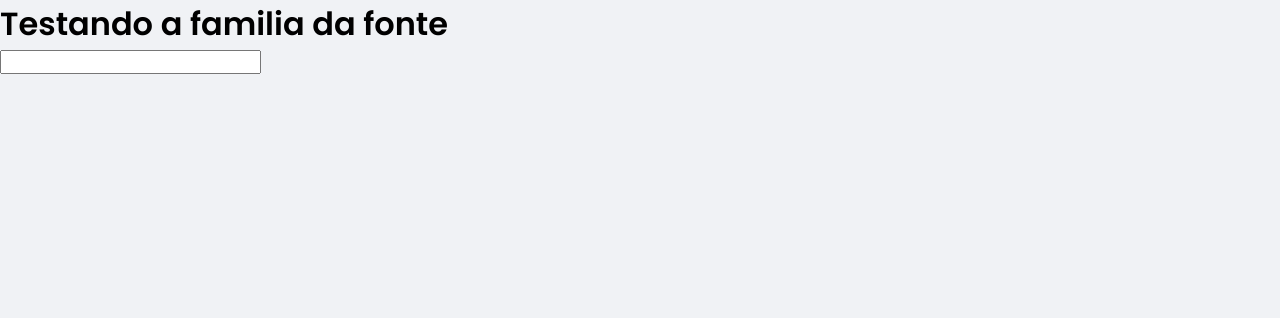
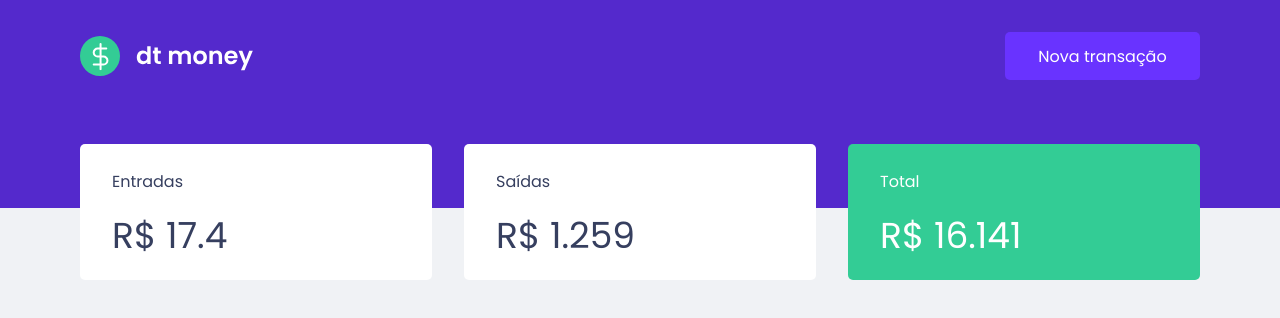
Before and after one commit to ovinidev/DtMoney, a React (Vite) app: page / in a window 1280 px wide. Shown: the top 318 px of the page. Built offline with nearby package versions, Linux system fonts and the light colour scheme.

Commit message:
making header and dashboard

```diff
--- a/src/App.tsx
+++ b/src/App.tsx
@@ -1,5 +1,8 @@
+import { Dashboard } from "./components/Dashboard";
+import { Header } from "./components/Header";
 import { ThemeProvider } from "./styles";
 import { globalStyles } from "./styles/global";
+
 import { dark } from './styles/themes/dark';
 import { light } from './styles/themes/light';
 
@@ -8,8 +11,8 @@ export function App() {
   return (
     <ThemeProvider className={light}>
       {globalStyles()}
-      <h1>Testando a familia da fonte</h1>
-      <input type="text" name="oii" id="" />
+      <Header />
+      <Dashboard />
     </ThemeProvider>
   )
 }
--- /dev/null
+++ b/src/components/Dashboard/index.tsx
@@ -0,0 +1,25 @@
+import { Summary } from "../Summary"
+import { Container, SummaryContainer } from "./styles"
+
+export const Dashboard = () => {
+  return (
+    <Container>
+      <SummaryContainer>
+        <Summary
+          text="Entradas"
+          value={17.400}
+        />
+        <Summary
+          text="Saídas"
+          value={1.259}
+          margin
+        />
+        <Summary
+          text="Total"
+          value={16.141}
+          color='green'
+        />
+      </SummaryContainer>
+    </Container>
+  )
+}
--- /dev/null
+++ b/src/components/Dashboard/styles.ts
@@ -0,0 +1,15 @@
+import { styled } from '../../styles/stitches.config'
+
+export const Container = styled("main", {
+  maxWidth: '70rem',
+  margin: '0 auto',
+})
+
+export const SummaryContainer = styled('div', {
+  display: 'flex',
+  alignItems: 'center',
+  justifyContent: 'center',
+
+  position: 'absolute',
+  top: '9rem'
+})
--- /dev/null
+++ b/src/components/Header/index.tsx
@@ -0,0 +1,13 @@
+import { Button, Container, Content, Logo } from "./styles"
+import logo from '../../assets/logo.svg'
+
+export const Header = () => {
+  return (
+    <Container>
+      <Content>
+        <Logo src={logo} alt="dt money logo" />
+        <Button type="button">Nova transação</Button>
+      </Content>
+    </Container>
+  )
+}
--- /dev/null
+++ b/src/components/Header/styles.ts
@@ -0,0 +1,42 @@
+import { styled } from '../../styles/stitches.config'
+
+export const Container = styled("header", {
+  background: '$primary',
+  position: 'relative',
+})
+
+export const Content = styled("div", {
+  maxWidth: '70rem',
+  margin: '0 auto',
+
+  display: 'flex',
+  alignItems: 'center',
+  justifyContent: 'space-between',
+
+  padding: '2rem 0 8rem',
+})
+
+export const Logo = styled("img", {
+
+})
+
+export const Button = styled("button", {
+  fontSize: '$16',
+  color: '#ffffff',
+  height: '3rem',
+  width: '12.188rem',
+  background: '#6933FF',
+
+  display: 'flex',
+  alignItems: 'center',
+  justifyContent: 'center',
+
+  borderRadius: '$1',
+  border: 'none',
+
+  transition: 'filter 0.3s ease-in',
+
+  '&:hover': {
+    filter: 'brightness(0.9)'
+  }
+})
--- /dev/null
+++ b/src/components/Summary/index.tsx
@@ -0,0 +1,16 @@
+import { VariantProps } from "@stitches/react"
+import { Container, Text, Value } from "./styles"
+
+type SummaryProps = VariantProps <typeof Container> & {
+  text: string,
+  value: number
+}
+
+export const Summary = ({text, value, ...rest} : SummaryProps) => {
+  return (
+    <Container {...rest}>
+      <Text>{text}</Text>
+      <Value>R$ {value}</Value>
+    </Container>
+  )
+}
--- /dev/null
+++ b/src/components/Summary/styles.ts
@@ -0,0 +1,39 @@
+import { styled } from '../../styles/stitches.config'
+
+export const Container = styled("div", {
+  width: '22rem',
+  height: '8.5rem',
+  background: '#ffffff',
+  color: '$title',
+  borderRadius: '$1',
+
+  display: 'flex',
+  alignItems: 'left',
+  flexDirection: 'column',
+
+  padding: '1.563rem 0 0 2rem',
+
+  variants: {
+    color: {
+      green: {
+        background: '$secondary',
+        color: '#ffffff'
+      }
+    },
+    margin: {
+      true: {
+        margin: '0 2rem'
+      }
+    }
+  }
+})
+
+export const Text = styled("p", {
+  fontSize: '$16',
+})
+
+export const Value = styled("strong", {
+  padding: '0.875rem 0 0 0',
+  fontSize: '$36',
+  fontWeight: 500,
+})
--- a/src/styles/stitches.config.ts
+++ b/src/styles/stitches.config.ts
@@ -47,6 +47,11 @@ export const {
       borderRadius: value,
     }),
   },
+  media: {
+    bp1: '(max-width: 1000px)',
+    bp2: '(max-width: 1000px)',
+    bp3: '(max-width: 1000px)'
+  },
   theme: {
     colors: {
       primary: '',
@@ -72,7 +77,6 @@ export const {
     fonts: {
       primary: 'Poppins, sans-serif'
     },
-    media: {},
     fontWeights: {},
     lineHeights: {
       1: '2px',
```
